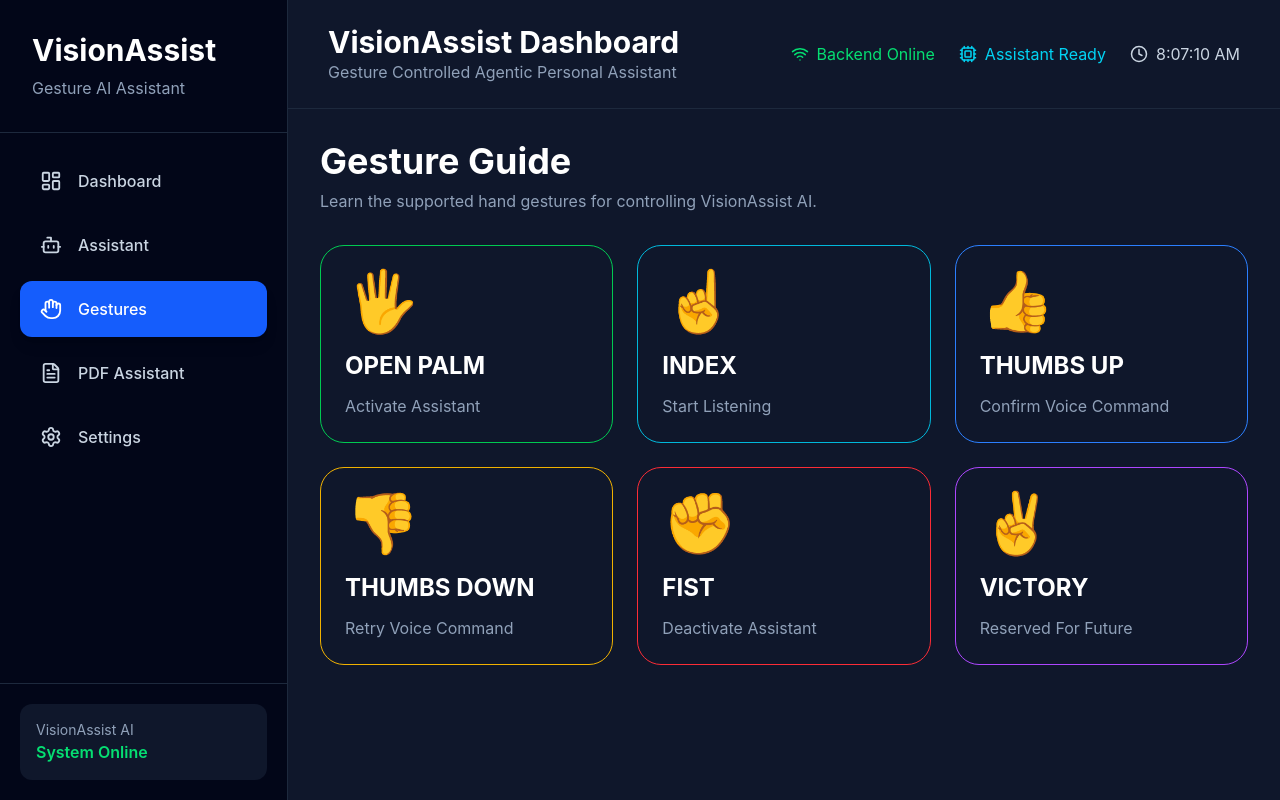
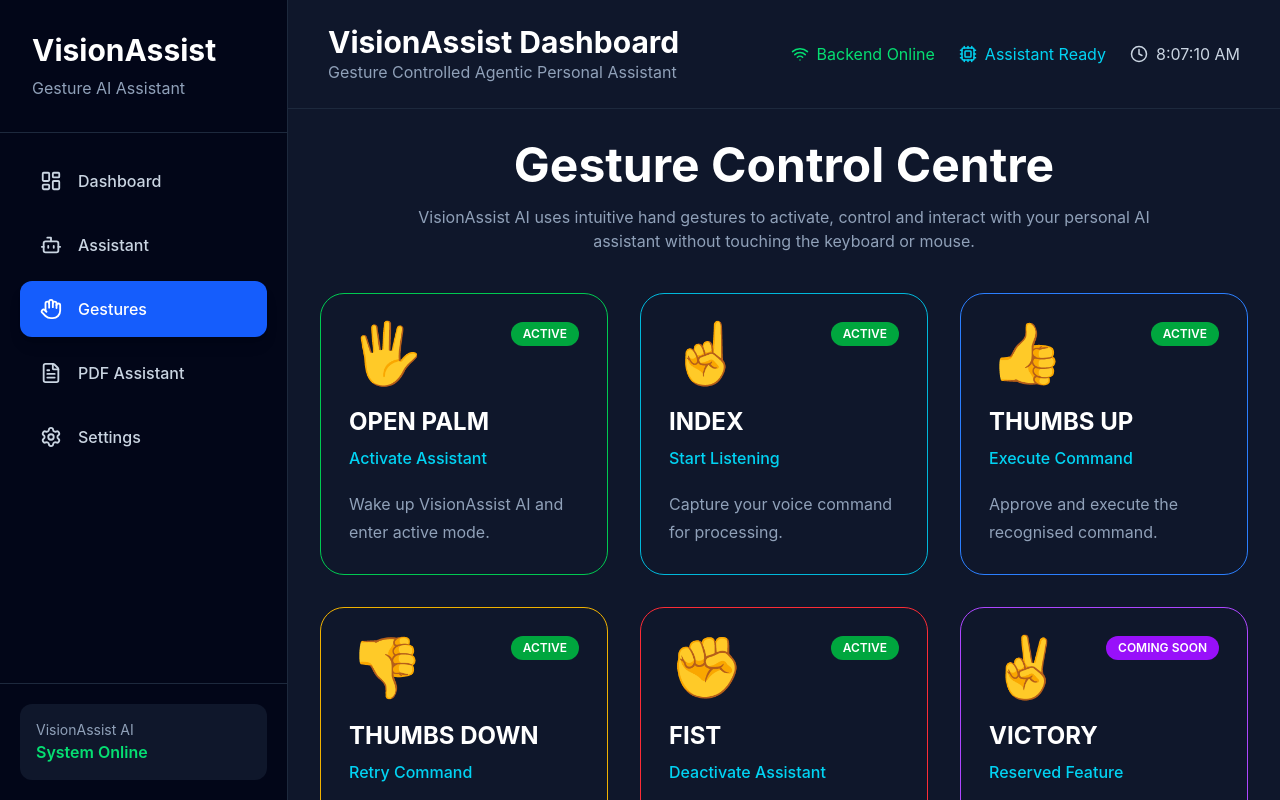
Before and after one commit to srishtisharma07/VisionAssist-AI, a React app in the folder frontend/: page /gestures in a window 1280 px wide. Built offline with nearby package versions, Linux system fonts and the light colour scheme; the HTML template or start-up script is replaced by a standard one.

Commit message:
Polish gesture guide interface

```diff
--- a/frontend/src/pages/GestureGuide.jsx
+++ b/frontend/src/pages/GestureGuide.jsx
@@ -3,75 +3,134 @@ const gestures = [
     emoji: "🖐",
     name: "OPEN PALM",
     action: "Activate Assistant",
+    description:
+      "Wake up VisionAssist AI and enter active mode.",
     color: "border-green-500",
+    glow: "hover:shadow-green-500/30",
+    status: "ACTIVE",
   },
   {
     emoji: "☝",
     name: "INDEX",
     action: "Start Listening",
+    description:
+      "Capture your voice command for processing.",
     color: "border-cyan-500",
+    glow: "hover:shadow-cyan-500/30",
+    status: "ACTIVE",
   },
   {
     emoji: "👍",
     name: "THUMBS UP",
-    action: "Confirm Voice Command",
+    action: "Execute Command",
+    description:
+      "Approve and execute the recognised command.",
     color: "border-blue-500",
+    glow: "hover:shadow-blue-500/30",
+    status: "ACTIVE",
   },
   {
     emoji: "👎",
     name: "THUMBS DOWN",
-    action: "Retry Voice Command",
+    action: "Retry Command",
+    description:
+      "Reject the command and start listening again.",
     color: "border-yellow-500",
+    glow: "hover:shadow-yellow-500/30",
+    status: "ACTIVE",
   },
   {
     emoji: "✊",
     name: "FIST",
     action: "Deactivate Assistant",
+    description:
+      "Stop VisionAssist AI and end the current session.",
     color: "border-red-500",
+    glow: "hover:shadow-red-500/30",
+    status: "ACTIVE",
   },
   {
     emoji: "✌",
     name: "VICTORY",
-    action: "Reserved For Future",
+    action: "Reserved Feature",
+    description:
+      "Gesture reserved for upcoming AI capabilities.",
     color: "border-purple-500",
+    glow: "hover:shadow-purple-500/30",
+    status: "COMING SOON",
   },
 ];
 
 export default function GestureGuide() {
   return (
-    <div className="space-y-8">
+    <div className="space-y-10">
 
-      <div>
-        <h1 className="text-4xl font-bold text-white">
-          Gesture Guide
+      <div className="text-center">
+
+        <h1 className="text-5xl font-bold text-white">
+          Gesture Control Centre
         </h1>
 
-        <p className="text-slate-400 mt-2">
-          Learn the supported hand gestures for controlling VisionAssist AI.
+        <p className="text-slate-400 mt-4 max-w-3xl mx-auto">
+          VisionAssist AI uses intuitive hand gestures to activate,
+          control and interact with your personal AI assistant without
+          touching the keyboard or mouse.
         </p>
+
       </div>
 
-      <div className="grid md:grid-cols-2 xl:grid-cols-3 gap-6">
+      <div className="grid lg:grid-cols-2 xl:grid-cols-3 gap-8">
 
         {gestures.map((gesture) => (
+
           <div
             key={gesture.name}
-            className={`bg-slate-900 rounded-3xl border ${gesture.color} p-6 hover:scale-105 transition-all duration-300`}
+            className={`
+              bg-slate-900
+              rounded-3xl
+              border
+              ${gesture.color}
+              p-7
+              transition-all
+              duration-300
+              hover:-translate-y-2
+              hover:shadow-2xl
+              ${gesture.glow}
+            `}
           >
 
-            <div className="text-6xl mb-5">
-              {gesture.emoji}
+            <div className="flex justify-between items-start">
+
+              <div className="text-6xl">
+                {gesture.emoji}
+              </div>
+
+              <span
+                className={`text-xs px-3 py-1 rounded-full font-semibold ${
+                  gesture.status === "ACTIVE"
+                    ? "bg-green-600 text-white"
+                    : "bg-purple-600 text-white"
+                }`}
+              >
+                {gesture.status}
+              </span>
+
             </div>
 
-            <h2 className="text-2xl font-bold text-white">
+            <h2 className="text-2xl font-bold text-white mt-6">
               {gesture.name}
             </h2>
 
-            <p className="text-slate-400 mt-3">
+            <p className="text-cyan-400 font-medium mt-2">
               {gesture.action}
             </p>
 
+            <p className="text-slate-400 mt-5 leading-7">
+              {gesture.description}
+            </p>
+
           </div>
+
         ))}
 
       </div>
```
